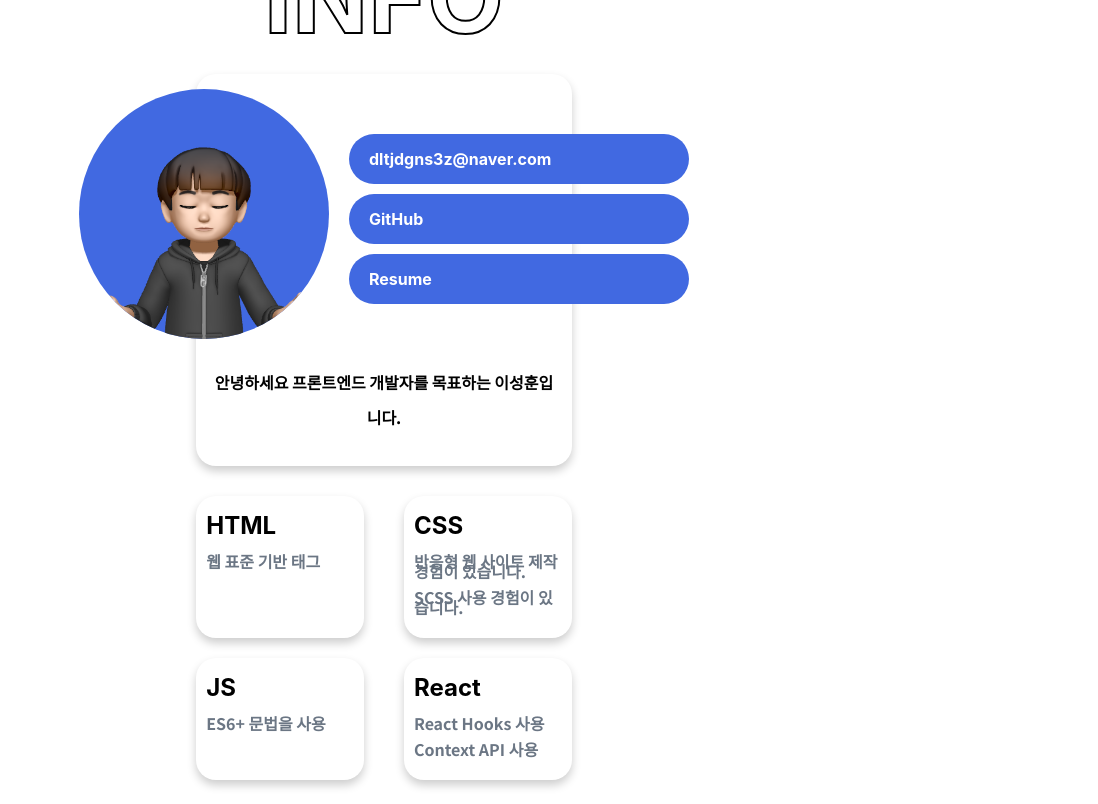
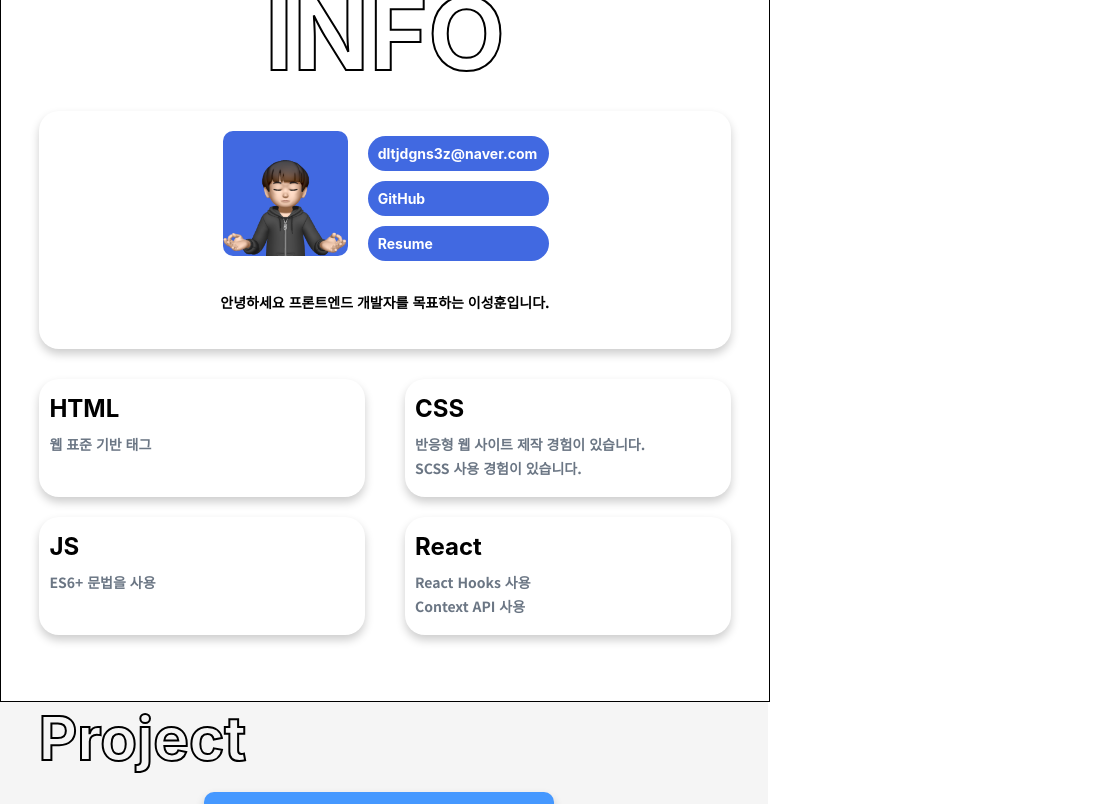
Before and after one commit to leeseongdooo/leeseongdooo.github.io, a React (Create React App) app: page / in a window 768 px wide. Shown: the part 900-1704 px from the top of the page, 1098 px wide, since content can reach past the window. Built offline with nearby package versions, Linux system fonts and the light colour scheme.

Commit message:
Day1205(2)

```diff
--- a/public/index.html
+++ b/public/index.html
@@ -1,5 +1,5 @@
 <!DOCTYPE html>
-<html lang="en">
+<html lang="ko">
   <head>
     <meta charset="utf-8" />
     <link rel="icon" href="%PUBLIC_URL%/favicon.ico" />
@@ -24,7 +24,7 @@
       work correctly both with client-side routing and a non-root public URL.
       Learn how to configure a non-root public URL by running `npm run build`.
     -->
-    <title>React App</title>
+    <title>이성훈 포트폴리오</title>
   </head>
   <body>
     <noscript>You need to enable JavaScript to run this app.</noscript>
--- a/src/css/InfoCSS.scss
+++ b/src/css/InfoCSS.scss
@@ -1,9 +1,10 @@
+// PC version
+@media screen and (min-width: 768px) {
   .InformationBox {
     width: 100%;
     display: flex;
     justify-content: center;
     align-items: center;
-  height: auto;
 
     .InsideBox {
       width: 90%;
@@ -80,17 +81,6 @@
             line-height: 35px;
             width: 100%;
           }
-
-        .AddInfo {
-          width: 70%;
-
-          display: flex;
-          flex-wrap: wrap;
-          p {
-            width: 50%;
-            text-align: center;
-          }
-        }
         }
 
       }
@@ -143,3 +133,148 @@
       }
     }
   }
+}
+
+
+// 모바일 버전
+@media screen and (max-width: 768px)
+{
+  .InformationBox {
+    border: 1px solid black;
+    width: 100%;
+    display: flex;
+    justify-content: center;
+    align-items: center;
+
+    .InsideBox {
+
+      width: 90%;
+      display: flex;
+      flex-direction: column;
+      align-items: center;
+
+      // 상단 텍스트
+      .MyInfoBox {
+        margin-top: 30px;
+        width: 100%;
+        display: flex;
+        flex-direction: column;
+        justify-content: center;
+        align-items: center;
+
+
+        h1 {
+          width: 100%;
+          text-align: center;
+          font-size: 100px;
+          line-height: 0;
+          color: transparent;
+          -webkit-text-stroke: 2px black;
+        }
+
+        // 나를 소개하는 영역.
+        .TextBox {
+          margin-top: 10px;
+          width: calc(100% - 30px);
+          padding: 15px;
+          display: flex;
+          flex-direction: column;
+          align-items: center;
+          justify-content: center;
+          border-radius: 20px;
+          box-shadow: 0px 5px 10px rgba(0, 0, 0, 0.2);
+
+          .Info {
+            width: 100%;
+            display: flex;
+            justify-content: center;
+            align-items: center;
+            img {
+              transition: .3s;
+              background-color: royalblue;
+              border-radius: 10px;
+              max-width: 125px;
+              margin: 0px 20px 10px 0px;
+            }
+
+            img:hover {
+              background-color: rosybrown;
+            }
+
+            a {
+              font-size: 14px;
+              display: block;
+              padding: 2.5px 10px;
+              margin: 10px 0px;
+              border-radius: 30px;
+              background-color: royalblue;
+              font-weight: 700;
+              color: white;
+              line-height: 30px;
+              width: 90%;
+
+              text-decoration: none;
+            }
+          }
+
+          // 소개멘트.
+          p {
+
+            text-align: center;
+            font-size: 14px;
+            line-height: 35px;
+            width: 100%;
+          }
+        }
+
+      }
+
+      .BottomBox {
+        margin-top: 20px;
+        margin-bottom: 20px;
+        width: 100%;
+        display: flex;
+        justify-content: center;
+
+        .SkillBox {
+          width: 100%;
+          display: flex;
+          justify-content: space-between;
+          flex-wrap: wrap;
+
+          .Introduce {
+            width: calc(50% - 40px);
+
+            cursor: pointer;
+            box-shadow: 0px 5px 10px rgba(0, 0, 0, 0.2);
+            border-radius: 20px;
+            padding: 10px;
+            margin: 10px 0px;
+            transition: 0.3s;
+
+            h2 {
+              line-height: 0;
+              margin-bottom: 30px;
+            }
+
+            p {
+              font-size: 14px;
+              color: #6B7684;
+
+            }
+          }
+
+          .Introduce:first-child {
+            margin-left: 0px;
+          }
+        }
+
+
+
+
+
+
+      }
+    }
+  }
+}
--- a/src/css/Project.scss
+++ b/src/css/Project.scss
@@ -2,35 +2,31 @@
 // PC version
 @media screen and (min-width: 768px) {
 .ProjectBox {
-  position: relative;
-  min-height: 100vh;
   display: flex;
-  align-items: center;
+  align-items: flex-start;
   justify-content: center;
-  background-color: whitesmoke;
+  margin-bottom: 150px;
+
   .ProjectArea {
-    display: flex;
     width: 90%;
 
     // h2
     .CategoryText {
-      position: absolute;
-      top: 0;
-      font-size: 60px;
+      text-align: center;
+      font-size: 100px;
       color: transparent;
       -webkit-text-stroke: 2px black;
     }
 
     // 프로젝트 리스트 박스.
     .ProjectListBox {
-      margin-top: 20px;
       width: 100%;
-      height: 500px;
       display: flex;
-      justify-content: flex-start;
+      justify-content: center;
 
       // ProjectList Design CSS 입니다.
       .ListForm {
+        box-shadow: 0px 5px 10px rgba(0, 0, 0, 0.2);
         border-radius: 10px;
         min-width: 350px;
         max-width: 350px;
--- a/src/index.css
+++ b/src/index.css
@@ -14,7 +14,11 @@ body p {
   font-weight: 700;
 }
 
+body span {
+  font-family: 'Noto Sans KR', sans-serif;
+}
+
 code {
-  font-family: source-code-pro, Menlo, Monaco, Consolas, 'Courier New',
+    font-family: source-code-pro, Menlo, Monaco, Consolas, 'Courier New',
     monospace;
 }
```
Lines whose indentation alone changed are shown as unchanged.
